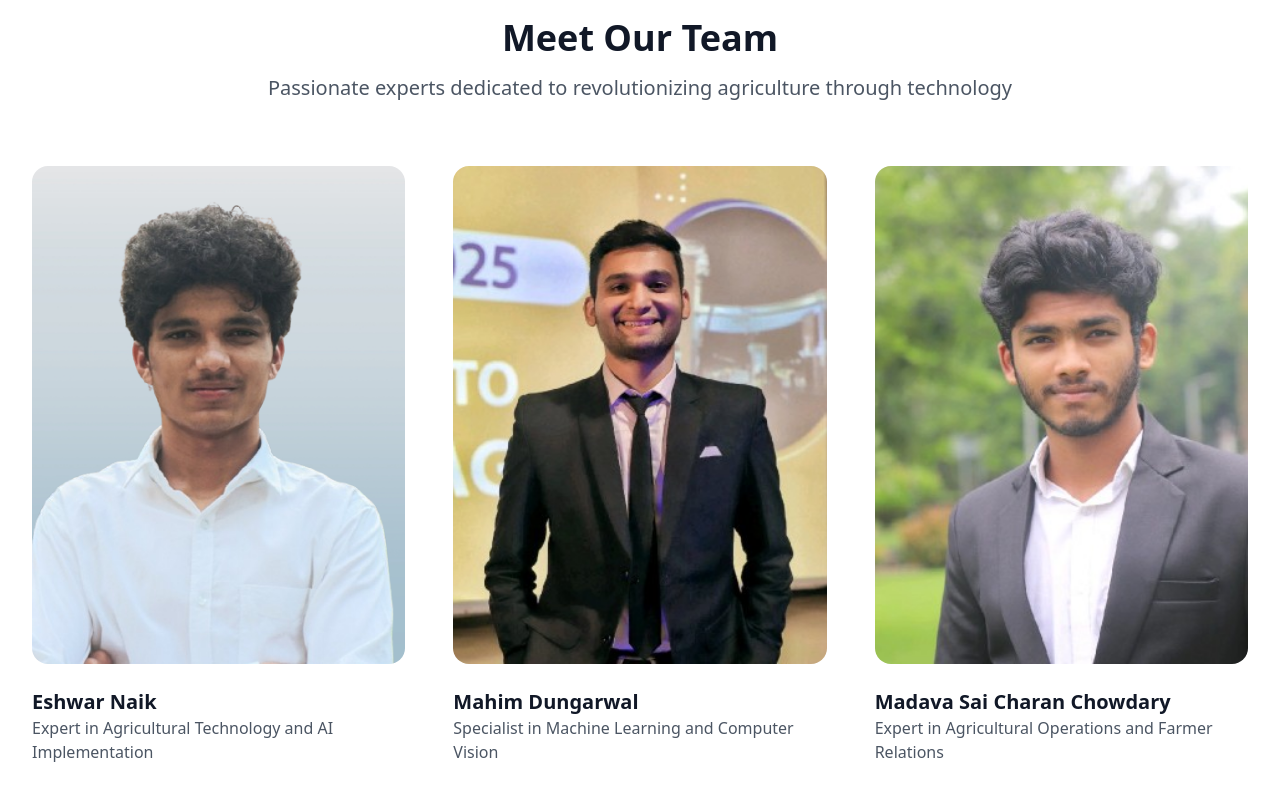
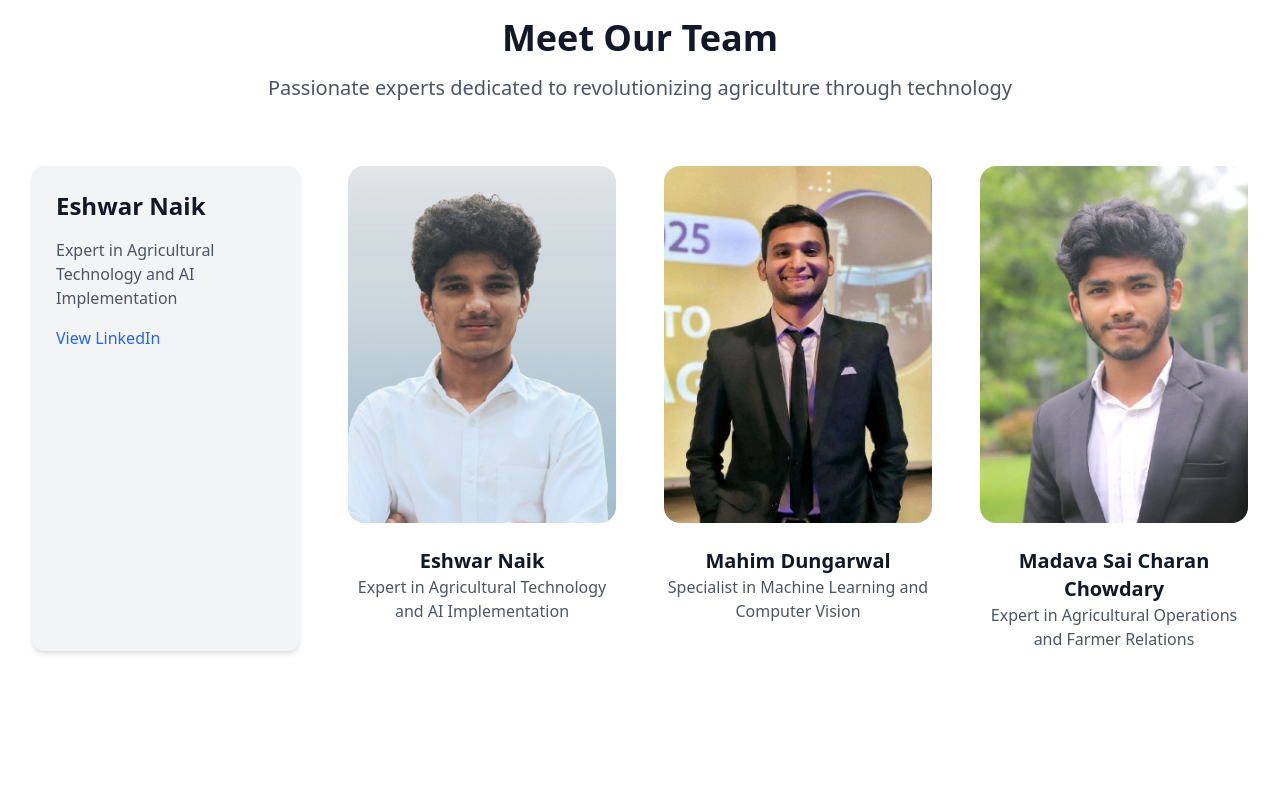
Before and after one commit to eshwarx4/BCG_Consult, a React (Vite) app: page / in a window 1280 px wide. Shown: the part 3254-4054 px from the top of the page. After the commit the page ends 4001 px from the top, so only its background shows below. Built offline with nearby package versions, Linux system fonts and the light colour scheme.

Commit message:
Updated Team

```diff
--- a/src/components/Team.tsx
+++ b/src/components/Team.tsx
@@ -1,4 +1,4 @@
-import React from 'react';
+import React, { useState } from 'react';
 import { motion } from 'framer-motion';
 import { useInView } from 'react-intersection-observer';
 import { Linkedin } from 'lucide-react';
@@ -6,21 +6,18 @@ import { Linkedin } from 'lucide-react';
 const teamMembers = [
   {
     name: 'Eshwar Naik',
-    // role: 'Co-Founder & CEO',
     image: '/Eshwar_Passphoto-removebg-preview.png',
     linkedin: 'https://linkedin.com',
     bio: 'Expert in Agricultural Technology and AI Implementation'
   },
   {
     name: 'Mahim Dungarwal',
-    // role: 'Co-Founder & CTO',
     image: 'mahim photo.jpeg.jpg',
     linkedin: 'https://linkedin.com',
     bio: 'Specialist in Machine Learning and Computer Vision'
   },
   {
     name: 'Madava Sai Charan Chowdary',
-    // role: 'Co-Founder & COO',
     image: '/Charan.jpeg.jpg',
     linkedin: 'https://linkedin.com',
     bio: 'Expert in Agricultural Operations and Farmer Relations'
@@ -28,31 +25,8 @@ const teamMembers = [
 ];
 
 const Team = () => {
-  const { ref, inView } = useInView({
-    triggerOnce: true,
-    threshold: 0.1
-  });
-
-  const containerVariants = {
-    hidden: { opacity: 0 },
-    visible: {
-      opacity: 1,
-      transition: {
-        staggerChildren: 0.2
-      }
-    }
-  };
-
-  const itemVariants = {
-    hidden: { opacity: 0, y: 20 },
-    visible: {
-      opacity: 1,
-      y: 0,
-      transition: {
-        duration: 0.6
-      }
-    }
-  };
+  const { ref, inView } = useInView({ triggerOnce: true, threshold: 0.1 });
+  const [selectedMember, setSelectedMember] = useState(teamMembers[0]);
 
   return (
     <section id="team" className="py-24 bg-white">
@@ -71,18 +45,31 @@ const Team = () => {
           </p>
         </motion.div>
 
+        <div className="grid grid-cols-1 lg:grid-cols-4 gap-12">
+          {/* Sidebar */}
+          <div className="lg:col-span-1 p-6 bg-gray-100 rounded-xl shadow-md">
+            <h3 className="text-2xl font-semibold text-gray-900 mb-4">{selectedMember.name}</h3>
+            <p className="text-gray-600">{selectedMember.bio}</p>
+            <a
+              href={selectedMember.linkedin}
+              target="_blank"
+              rel="noopener noreferrer"
+              className="inline-block mt-4 text-blue-600 hover:underline"
+            >
+              View LinkedIn
+            </a>
+          </div>
+
+          {/* Team Members Grid */}
           <motion.div
             ref={ref}
-          variants={containerVariants}
-          initial="hidden"
-          animate={inView ? "visible" : "hidden"}
-          className="grid grid-cols-1 md:grid-cols-2 lg:grid-cols-3 gap-12"
+            className="lg:col-span-3 grid grid-cols-1 md:grid-cols-2 lg:grid-cols-3 gap-12"
           >
             {teamMembers.map((member, index) => (
               <motion.div
                 key={index}
-              variants={itemVariants}
-              className="relative group"
+                className="relative group cursor-pointer"
+                onMouseEnter={() => setSelectedMember(member)}
               >
                 <div className="relative overflow-hidden rounded-2xl aspect-[3/4]">
                   <img
@@ -91,7 +78,6 @@ const Team = () => {
                     className="w-full h-full object-cover transition-transform duration-300 group-hover:scale-105"
                   />
                   <div className="absolute inset-0 bg-gradient-to-t from-black/70 via-black/20 to-transparent opacity-0 group-hover:opacity-100 transition-opacity duration-300" />
-
                   <motion.a
                     href={member.linkedin}
                     target="_blank"
@@ -103,21 +89,16 @@ const Team = () => {
                     <Linkedin className="h-6 w-6 text-blue-600" />
                   </motion.a>
                 </div>
-
-              <div className="mt-6">
+                <div className="mt-6 text-center">
                   <h3 className="text-xl font-semibold text-gray-900">
                     {member.name}
                   </h3>
-                {/* <p className="text-green-600 font-medium mb-2">
-                  {member.role}
-                </p> */}
-                <p className="text-gray-600">
-                  {member.bio}
-                </p>
+                  <p className="text-gray-600">{member.bio}</p>
                 </div>
               </motion.div>
             ))}
           </motion.div>
+        </div>
       </div>
     </section>
   );
```
Lines whose indentation alone changed are shown as unchanged.
